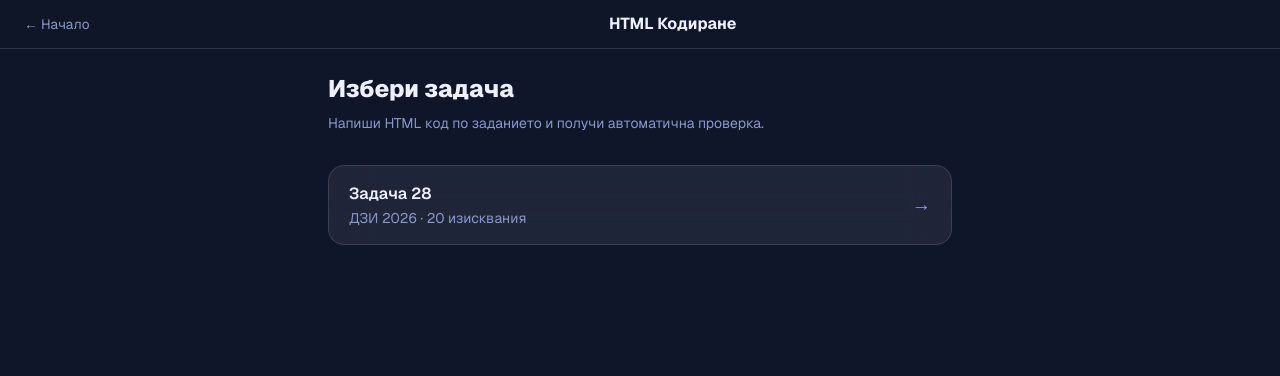
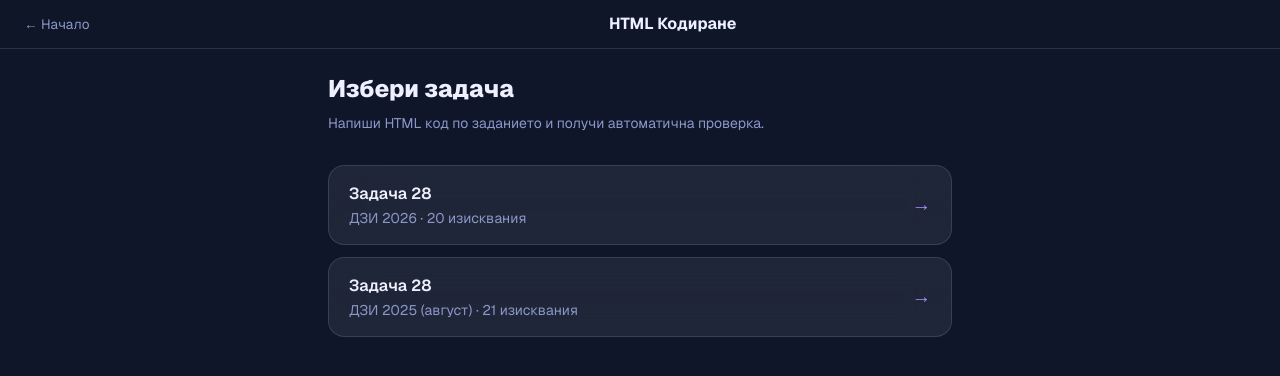
Before and after one commit to Debatedd/dzi-it, a Next.js app in the folder app/: page /html-task in a window 1280 px wide. Shown: the top 376 px of the page. Built offline with nearby package versions, Linux system fonts and the light colour scheme.

Commit message:
html-task: add Zadacha 28 DZI 2025 August task

```diff
--- a/app/app/html-task/page.tsx
+++ b/app/app/html-task/page.tsx
@@ -130,6 +130,125 @@ const TASKS: Task[] = [
       const fcs = footer ? dv.getComputedStyle(footer) : null;
       r.push({ label: req[18], pass: !!fcs && pxClose(fcs.height, 50), note: fcs?.height });
       r.push({ label: req[19], pass: !!fcs && colorMatch(fcs.backgroundColor, "#1b5e20"), note: fcs ? normalizeColor(fcs.backgroundColor) : "" });
+
+      return r;
+    },
+  },
+  {
+    id: "zad28-2025aug",
+    title: "Задача 28",
+    year: "ДЗИ 2025 (август)",
+    description: "Създайте информативен сайт за пътната безопасност (road.html) с четири части.",
+    requirements: [
+      "Страница - ширина 1000px",
+      "Страница - шрифт Calibri",
+      "Страница - размер 14pt",
+      "Заглавна част - фон изображение header.jpg",
+      "Заглавна част - центрирано заглавие (h1)",
+      "Заглавна част - цвят на заглавие #EE4A49",
+      "Части 2 и 4 - фон #EE4A49",
+      "Части 2 и 4 - центриран текст",
+      "Части 2 и 4 - бял цвят на текста",
+      "Части 2 и 4 - отстояние 30px от всички страни",
+      "Трета част - три еднакво широки елемента наредени един до друг",
+      "Всеки елемент - заглавие h4",
+      "Всеки елемент - изображение",
+      "Всеки елемент - центриран текст",
+      "Всеки елемент - икона (изображение)",
+      "Всеки елемент - хипервръзка",
+      "Елементи - височина 550px",
+      "Елементи - вътрешно отстояние 10px",
+      "Фон на първи елемент - #EFC465",
+      "Фон на втори елемент - #D5D9F4",
+      "Фон на трети елемент - #BCDF95",
+    ],
+    starter: [
+      "<!DOCTYPE html>",
+      '<html lang="bg">',
+      "<head>",
+      '  <meta charset="UTF-8">',
+      "  <title>Пътна безопасност</title>",
+      "  <style>",
+      "    /* CSS тук */",
+      "  </style>",
+      "</head>",
+      "<body>",
+      "  <!-- Четири части -->",
+      "</body>",
+      "</html>",
+    ].join("\n"),
+    runChecks(doc, containerW) {
+      const r: CheckResult[] = [];
+      const dv = doc.defaultView!;
+
+      // 1. Page width 1000px
+      const wrapper = doc.querySelector("body > div, body > main, body > section") as HTMLElement | null;
+      const pageEl = wrapper ?? doc.body;
+      const pcs = dv.getComputedStyle(pageEl);
+      r.push({ label: this.requirements[0], pass: pxClose(pcs.width, 1000, 5), note: pcs.width });
+
+      // 2-3. Font Calibri, 14pt (~18.67px)
+      const bcs = dv.getComputedStyle(doc.body);
+      r.push({ label: this.requirements[1], pass: bcs.fontFamily.toLowerCase().includes("calibri"), note: bcs.fontFamily });
+      r.push({ label: this.requirements[2], pass: pxClose(parseFloat(bcs.fontSize), 18.67, 2) || pxClose(parseFloat(bcs.fontSize), 14, 2), note: bcs.fontSize });
+
+      // 4. Header background image contains "header"
+      const allSections = Array.from(doc.querySelectorAll("body > *, body > div > *")) as HTMLElement[];
+      const part1 = (doc.querySelector("header") as HTMLElement | null) ?? allSections[0] ?? null;
+      const p1cs = part1 ? dv.getComputedStyle(part1) : null;
+      r.push({ label: this.requirements[3], pass: !!p1cs && p1cs.backgroundImage.toLowerCase().includes("header"), note: p1cs?.backgroundImage });
+
+      // 5. Centered h1
+      const h1 = part1 ? part1.querySelector("h1") : doc.querySelector("h1");
+      const h1cs = h1 ? dv.getComputedStyle(h1 as HTMLElement) : null;
+      r.push({ label: this.requirements[4], pass: !!h1cs && (h1cs.textAlign === "center" || h1cs.display === "block"), note: h1cs?.textAlign });
+
+      // 6. h1 color #EE4A49
+      r.push({ label: this.requirements[5], pass: !!h1cs && colorMatch(h1cs.color, "#ee4a49"), note: h1cs ? normalizeColor(h1cs.color) : "" });
+
+      // Find all block-level children of page (or body) for parts 2-4
+      const topChildren = Array.from((wrapper ?? doc.body).children) as HTMLElement[];
+      const redSections = topChildren.filter((el) => {
+        const cs = dv.getComputedStyle(el);
+        return colorMatch(cs.backgroundColor, "#ee4a49");
+      });
+
+      // 7-10. Parts 2 and 4: bg #EE4A49, centered, white, padding 30px
+      r.push({ label: this.requirements[6], pass: redSections.length >= 2, note: `${redSections.length} намерени` });
+      const rs0 = redSections[0] ? dv.getComputedStyle(redSections[0]) : null;
+      r.push({ label: this.requirements[7], pass: !!rs0 && rs0.textAlign === "center", note: rs0?.textAlign });
+      r.push({ label: this.requirements[8], pass: !!rs0 && colorMatch(rs0.color, "#ffffff"), note: rs0 ? normalizeColor(rs0.color) : "" });
+      r.push({ label: this.requirements[9], pass: !!rs0 && pxClose(rs0.paddingTop, 30) && pxClose(rs0.paddingLeft, 30), note: rs0 ? `pt:${rs0.paddingTop} pl:${rs0.paddingLeft}` : "" });
+
+      // 11. Three equal-width side-by-side elements in part 3
+      const allEls = Array.from(doc.querySelectorAll("div, section, article")) as HTMLElement[];
+      const col3 = allEls.filter((el) => {
+        const cs = dv.getComputedStyle(el);
+        const w = parseFloat(cs.width);
+        return w > 100 && w < 450 && pxClose(cs.height, 550, 10);
+      });
+      r.push({ label: this.requirements[10], pass: col3.length >= 3, note: `${col3.length} намерени` });
+
+      // 12-16. Each element: h4, img, centered text, icon img, link
+      const col3Sorted = col3.slice(0, 3);
+      r.push({ label: this.requirements[11], pass: col3Sorted.some((el) => el.querySelector("h4")) });
+      r.push({ label: this.requirements[12], pass: col3Sorted.some((el) => el.querySelectorAll("img").length >= 1) });
+      r.push({ label: this.requirements[13], pass: col3Sorted.some((el) => {
+        const p = el.querySelector("p, span");
+        return !!p && (dv.getComputedStyle(p as HTMLElement).textAlign === "center" || (el.querySelector("p") && dv.getComputedStyle(el).textAlign === "center"));
+      }) });
+      r.push({ label: this.requirements[14], pass: col3Sorted.some((el) => el.querySelectorAll("img").length >= 2) });
+      r.push({ label: this.requirements[15], pass: col3Sorted.some((el) => el.querySelector("a")) });
+
+      // 17-18. Height 550px, padding 10px
+      r.push({ label: this.requirements[16], pass: col3.length >= 3 });
+      r.push({ label: this.requirements[17], pass: col3.length >= 1 && pxClose(dv.getComputedStyle(col3[0]).paddingTop, 10), note: col3[0] ? dv.getComputedStyle(col3[0]).paddingTop : "" });
+
+      // 19-21. Background colors
+      const bgColors = col3Sorted.map((el) => normalizeColor(dv.getComputedStyle(el).backgroundColor));
+      r.push({ label: this.requirements[18], pass: bgColors[0] === "#efc465", note: bgColors[0] });
+      r.push({ label: this.requirements[19], pass: bgColors[1] === "#d5d9f4", note: bgColors[1] });
+      r.push({ label: this.requirements[20], pass: bgColors[2] === "#bcdf95", note: bgColors[2] });
 
       return r;
     },
```
